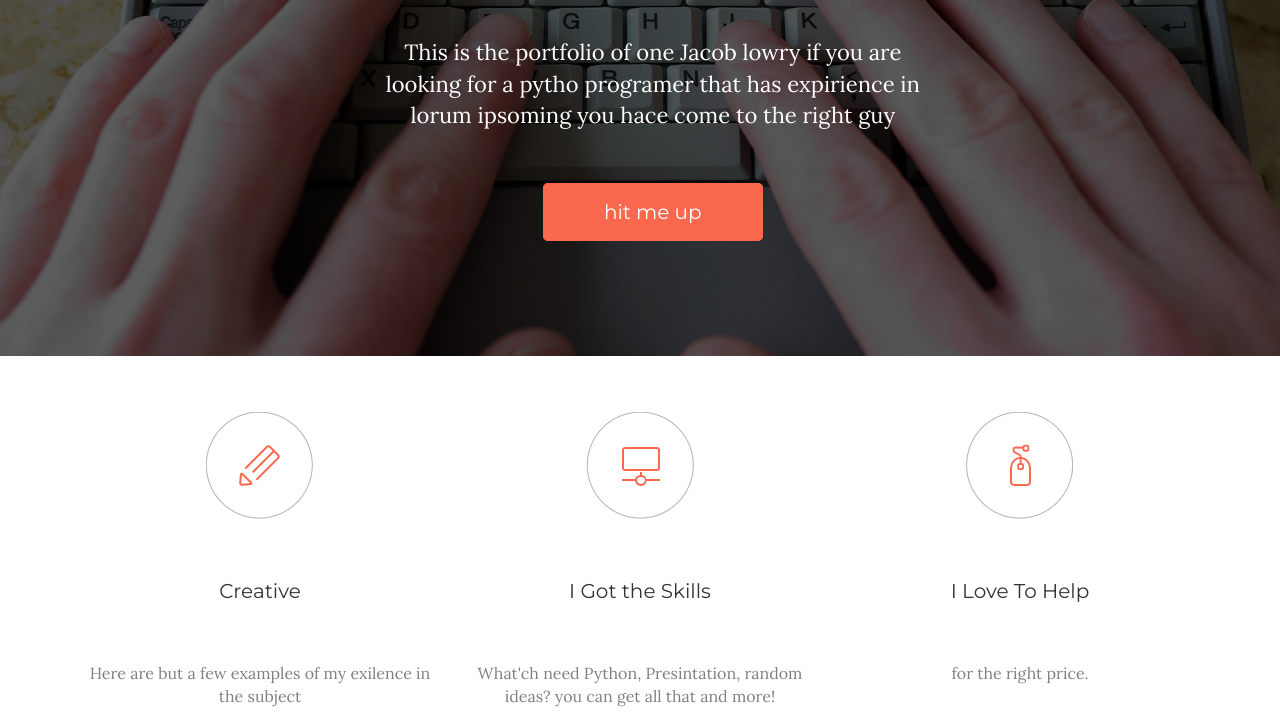
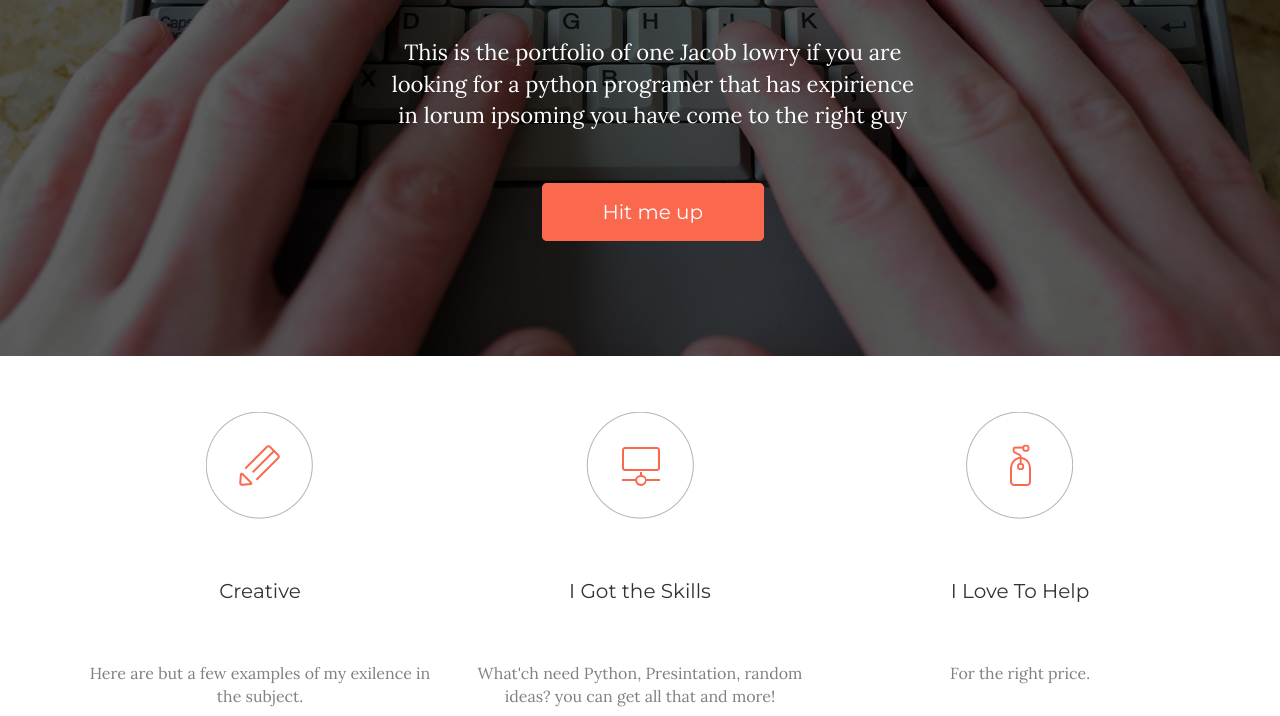
Before and after one commit to jacob-lowry/jacob-lowry.github.io, a plain HTML site: page index.html in a window 1280 px wide. Shown: the part 344-1060 px from the top of the page. Drawn offline with Linux system fonts and the light colour scheme.

Commit message:
Updated stuff

```diff
--- a/index.html
+++ b/index.html
@@ -94,10 +94,10 @@ License URL: http://creativecommons.org/licenses/by/3.0/
 						<div class="clearfix"> </div>
 						<div class="head-info">
 							<h1>Portfolio</h1>
-							<p> This is the portfolio of one Jacob lowry if you are looking for a pytho programer that has expirience in lorum ipsoming you hace come to the right guy
+							<p> This is the portfolio of one Jacob lowry if you are looking for a python programer that has expirience in lorum ipsoming you have come to the right guy
 							</p>
 							<div class="botton">
-								<a href="#">hit me up</a>
+								<a href="#">Hit me up</a>
 							</div>
 						</div>
 					</div>
@@ -114,7 +114,7 @@ License URL: http://creativecommons.org/licenses/by/3.0/
 					<div class="col-md-4 service-grid service-left">
 						<div class="creative"> </div>
 						<h3>Creative</h3>
-						<p>Here are but a few examples of my exilence in the subject
+						<p>Here are but a few examples of my exilence in the subject.
 						</p>
 					</div>
 					<div class="col-md-4 service-grid service-middle">
@@ -126,7 +126,7 @@ License URL: http://creativecommons.org/licenses/by/3.0/
 					<div class="col-md-4 service-grid service-right">
 						<div class="help"> </div>
 						<h3>I Love To Help</h3>
-						<p>for the right price.
+						<p>For the right price.
 						</p>
 					</div>
 					<div class="clearfix"> </div>
```
